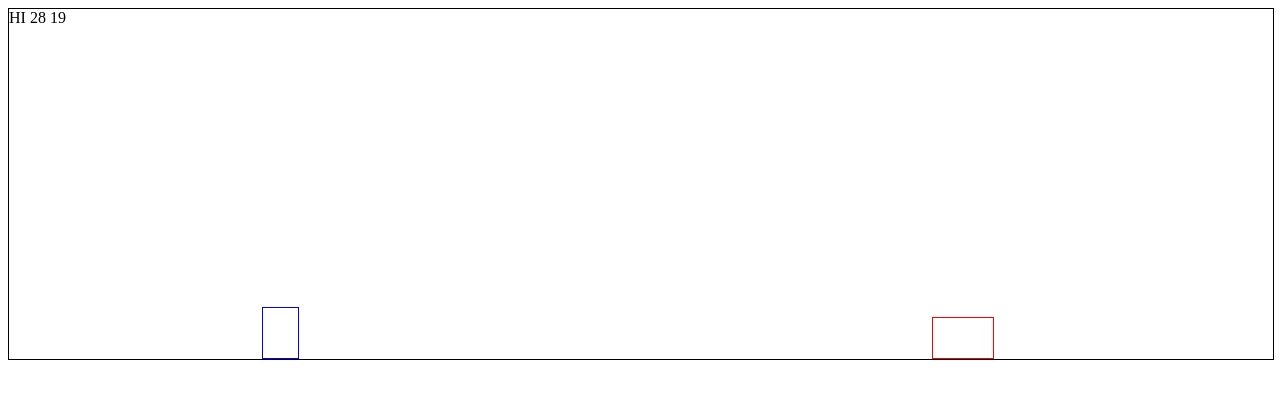
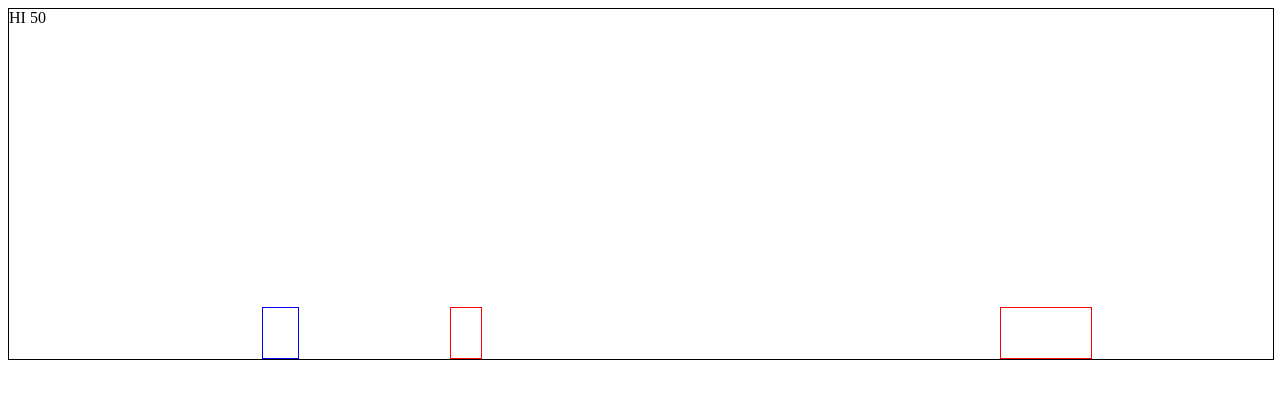
Before and after one commit to sohail-js/dino-js, a plain HTML site: page index.html in a window 1280 px wide. Drawn offline with Linux system fonts and the light colour scheme.

Commit message:
P1 - random width plants generator

```diff
--- a/app.js
+++ b/app.js
@@ -1,6 +1,15 @@
 const playerElement = document.querySelector('.player');
 const scoreElement = document.querySelector('.score-card .score');
 const highScoreElement = document.querySelector('.score-card .high-score');
+const gameContainerElement = document.querySelector('.game-container');
+
+const OBSTACLE_HEIGHT = 50;
+const OBSTACLES = [
+    { type: 'plant', size: 'xs', width: 30 },
+    { type: 'plant', size: 's', width: 60 },
+    { type: 'plant', size: 'm', width: 90 },
+    { type: 'plant', size: 'l', width: 120 },
+];
 
 let jumping = false;
 let score = 0;
@@ -24,11 +33,15 @@ function addJumpListener() {
 }
 
 const obstacleElements = [
-    document.querySelector('.plant')
+    // document.querySelector('.plant')
 ];
 
 let dangerZone = false;
 function isCollision() {
+    if(!obstacleElements.length) {
+        return;
+    }
+
     const playerClientRect = playerElement.getBoundingClientRect();
     const playerL = playerClientRect.left;
     const playerR = playerClientRect.right;
@@ -81,7 +94,7 @@ function stopGame() {
 }
 
 function restart() {
-    setScore(0);
+    location.reload();
 }
 
 function setScore(newScore) {
@@ -95,10 +108,47 @@ function countScore() {
     }, 100);
 }
 
+function getRandomObstacle() {
+    const index = Math.floor(Math.random() * (OBSTACLES.length - 1));
+    console.log(index);
+    return OBSTACLES[index];
+}
+
+function getRandomObstacleElement() {
+    const obstacleElement = document.createElement('div');
+    const obstacle = getRandomObstacle();
+    obstacleElement.classList.add(obstacle.type);
+    obstacleElement.style.height = `${OBSTACLE_HEIGHT}px`;
+    obstacleElement.style.width = `${obstacle.width}px`;
+    return obstacleElement;
+}
+
+function appendObstacle(obstacleElement) {
+    gameContainerElement.append(obstacleElement);
+    obstacleElements.push(obstacleElement)
+}
+
+function shiftObstacle() {
+    const obstacleElement = obstacleElements.shift();
+    obstacleElement.parentElement.removeChild(obstacleElement);
+}
+
+function generateObstacles() {
+    setInterval(() => {
+        const obstacleElement = getRandomObstacleElement();
+        appendObstacle(obstacleElement);
+
+        setTimeout(() => {
+            shiftObstacle();
+        }, 5000)
+    }, 2000)
+}
+
 function main() {
     addJumpListener();
     checkForCollision();
     setHighScore(highscore);
+    generateObstacles();
     countScore();
 }
 
--- a/index.html
+++ b/index.html
@@ -16,9 +16,7 @@
         </div>
         <div class="player"></div>
 
-        <div class="plant">
-
-        </div>
+        <!-- <div class="plant"></div> -->
     </div>
 
     <script defer src="./app.js"></script>
--- a/style.css
+++ b/style.css
@@ -21,13 +21,13 @@
 }
 
 .plant {
-    width: 60px;
-    height: 40px;
+    /* width: 60px;
+    height: 40px; */
     border: 1px solid red;
     position: absolute;
     bottom: 0;
     /* left: 80%; */
-    animation: move 4s linear infinite;
+    animation: move 5s linear infinite;
 }
 
 @keyframes move {
```
Also changed, not shown: 1 other file.
